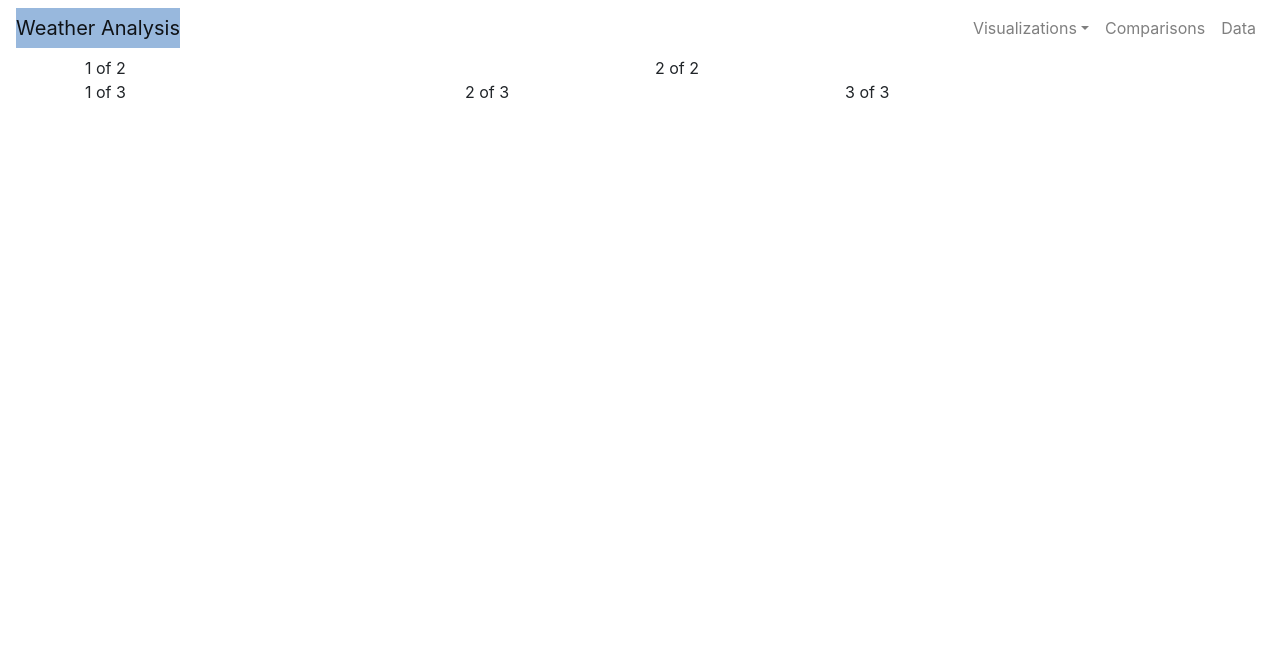
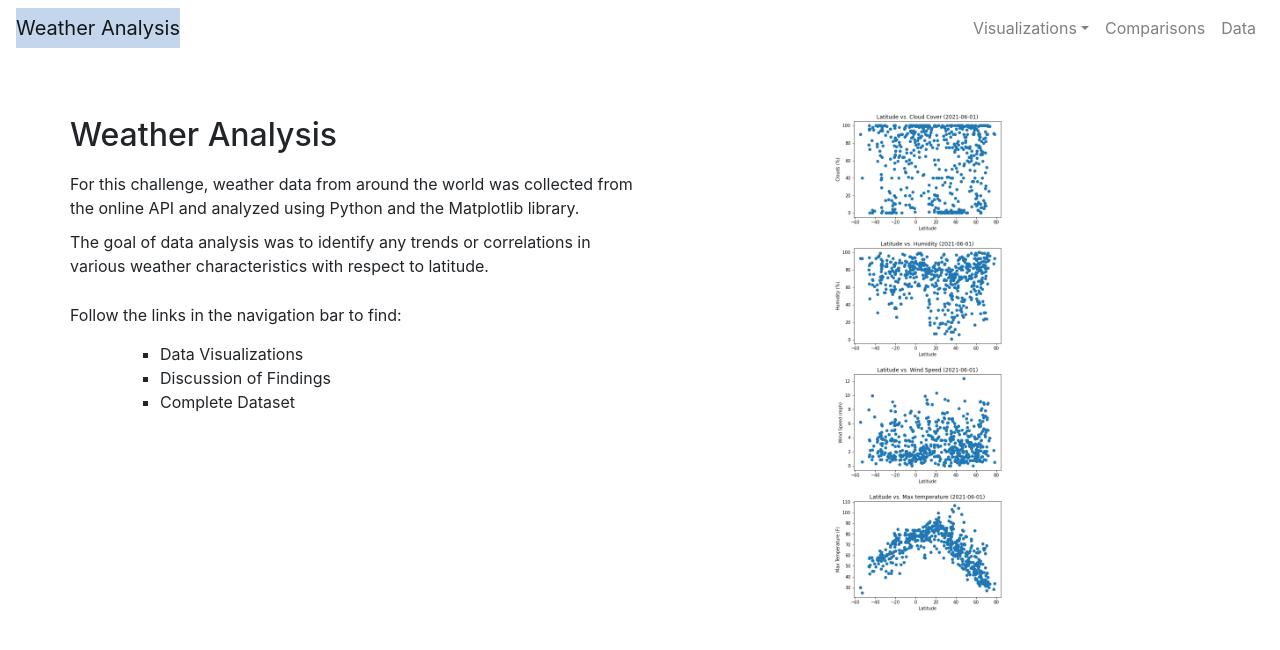
Before and after one commit to ngranback/Web-Design-Challenge, a plain HTML site: page index.html in a window 1280 px wide. Drawn offline with nearby package versions, Linux system fonts and the light colour scheme.

Commit message:
first attempt at index and comp

```diff
--- a/index.html
+++ b/index.html
@@ -6,6 +6,8 @@
   <title>Bootstrap Demo</title>
   <!-- Bring in our bootstrap stylesheet -->
   <link rel="stylesheet" href="https://stackpath.bootstrapcdn.com/bootstrap/4.3.1/css/bootstrap.min.css" integrity="sha384-ggOyR0iXCbMQv3Xipma34MD+dH/1fQ784/j6cY/iJTQUOhcWr7x9JvoRxT2MZw1T" crossorigin="anonymous">
+
+
 </head>
 
 
@@ -14,7 +16,7 @@
 
   <div class="navigation">
     <nav class="navbar navbar-expand-lg navbar-light">
-      <a class="navbar-brand" style="background-color: #98b8dd;" href="index.html">Weather Analysis</a>
+      <a class="navbar-brand" style="background-color: #c3d6eb;" href="index.html">Weather Analysis</a>
       <button class="navbar-toggler  border border-white" type="button" data-toggle="collapse" data-target="#navbarNavDropdown"
         aria-controls="navbarNavDropdown" aria-expanded="false" aria-label="Toggle navigation">
         <span class="navbar-toggler-icon"></span>
@@ -49,25 +51,57 @@
 
 
   <div class="container">
-    <div class="row">
-      <div class="col">
-        1 of 2
-      </div>
-      <div class="col">
-        2 of 2
+    <div class="row" style="padding-top: 50px;" >
+
+      <div class="col-6">
+        <div class="row" style="padding-top: 10px">
+          <h2>Weather Analysis</h2></div>
+
+        <div class="row" style="padding-top: 10px">
+          For this challenge, weather data from around the world was collected from
+          the online API and analyzed using Python and the Matplotlib library.</div>
+
+        <div class="row" style="padding-top: 10px">
+          The goal of data analysis was to identify any trends or
+          correlations in various weather characteristics with respect to latitude.</div>
+
+        <div class="row" style="padding-top: 25px">
+          Follow the links in the navigation bar to find:</div>
+
+        <div class="row" style="padding-top:15px; padding-left: 50px">
+                  <ul style="list-style-type:square">
+                    <li>Data Visualizations</li>
+                    <li>Discussion of Findings</li>
+                    <li>Complete Dataset</li>
+                    </ul></p>
+                  </div>
+
+        </div>
+
+
+      <div class="col-2"></div>
+
+      <div class="col-2" >
+        <div class="row">
+          <a href="vis1.html"><img src="Resources/latVcloud.png" class="img-fluid" alt="Latitude vs. Cloud Cover"></a></div>
+        <div class="row">
+          <a href="vis2.html"><img src="Resources/latVhum.png" class="img-fluid" alt="Latitude vs. Humidity"></a></div>
+        <div class="row">
+          <a href="vis3.html"><img src="Resources/latVwind.png" class="img-fluid" alt="Latitude vs. Wind Speed"></a></div>
+        <div class="row">
+          <a href="vis4.html"><img src="Resources/latVtemp.png" class="img-fluid" alt="Latitude vs. Temperature"></a></div>
+
+
       </div>
     </div>
-    <div class="row">
-      <div class="col">
-        1 of 3
-      </div>
-      <div class="col">
-        2 of 3
-      </div>
-      <div class="col">
-        3 of 3
-      </div>
+</div>
+
+
     </div>
+
+
+
+
   </div>
 
 
```
Also changed, not shown: comparisons.html (+85 -0 lines).
